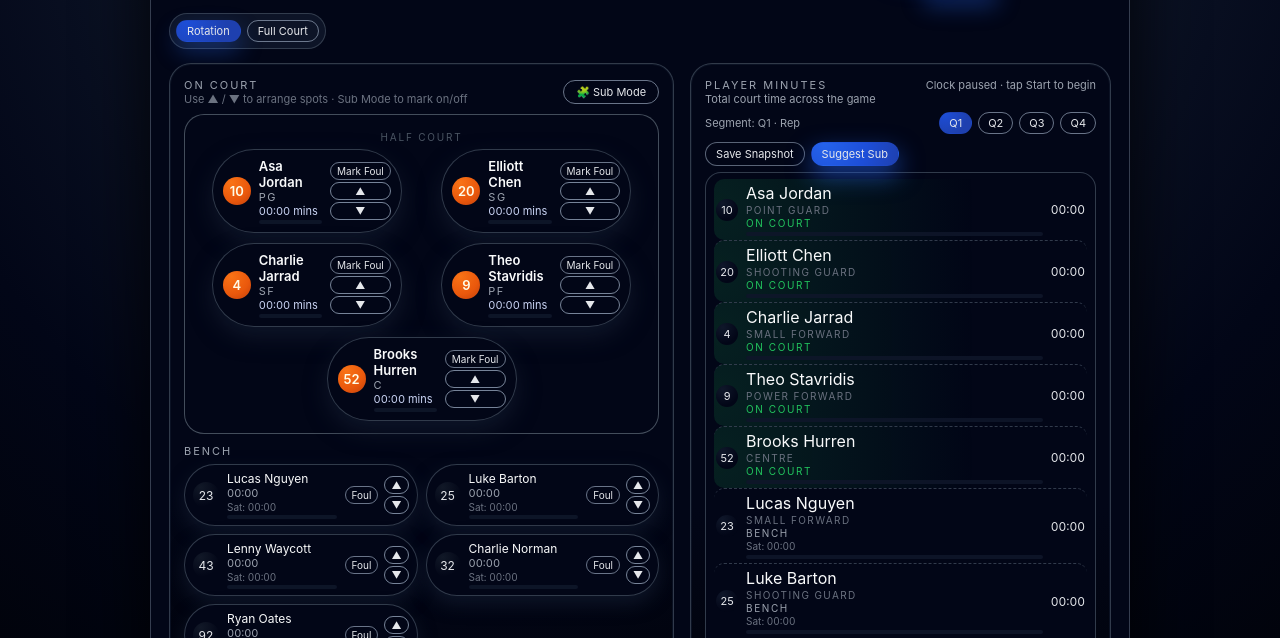
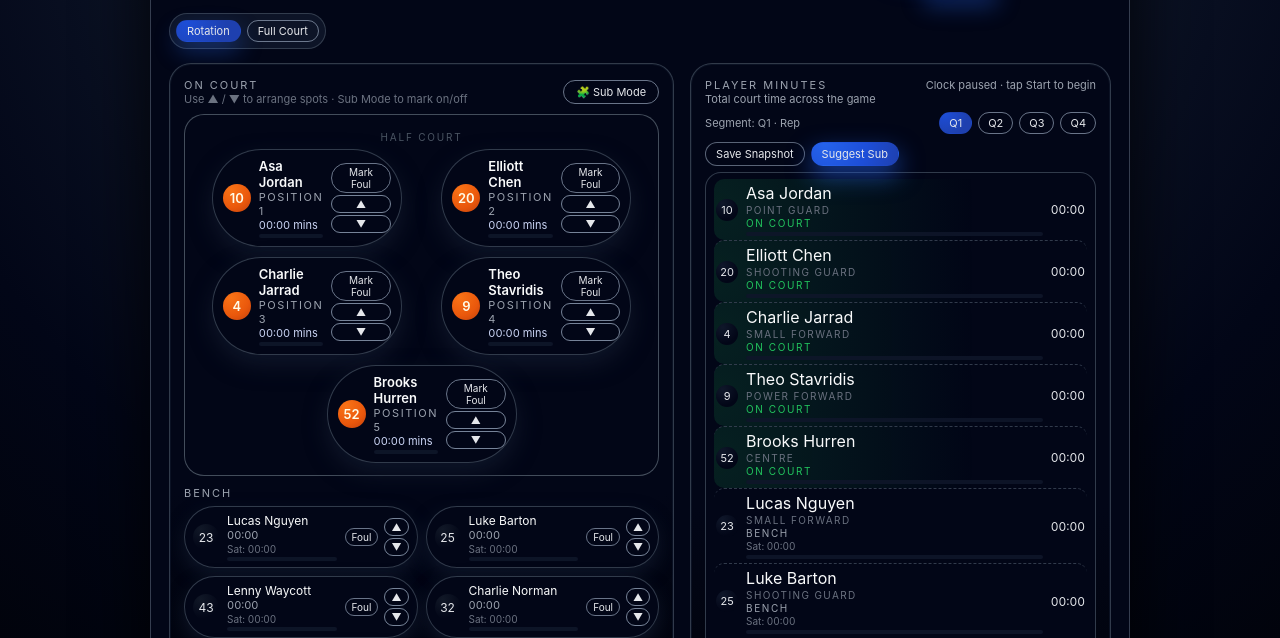
Before and after one commit to Huzzbet/Assistant-Coach, a plain HTML site: page index.html in a window 1280 px wide. Shown: the part 162-800 px from the top of the page. Drawn offline with Linux system fonts and the light colour scheme.

Commit message:
Show basketball positions 1–5 for on-court players

```diff
--- a/index.html
+++ b/index.html
@@ -1825,7 +1825,7 @@ function clearSavedState() {
       }
     }
 
-    function createCourtChip(id) {
+    function createCourtChip(id, courtPosition) {
       const p = findPlayer(id);
       if (!p) return document.createElement('div');
 
@@ -1850,7 +1850,7 @@ function clearSavedState() {
       meta.className = 'player-meta';
       meta.innerHTML = `
         <div class="player-name">${p.name}</div>
-        <div class="player-role">${p.short}</div>
+        <div class="player-role">Position ${courtPosition}</div>
         <div class="player-mins">${formatTime(state.minutes[id])} mins</div>
         ${fatigueBarHTML(id)}
       `;
@@ -1892,9 +1892,9 @@ function clearSavedState() {
 
       const ids = state.onCourt;
 
-      [ids[0], ids[1]].forEach(id => id != null && top.appendChild(createCourtChip(id)));
-      [ids[2], ids[3]].forEach(id => id != null && mid.appendChild(createCourtChip(id)));
-      if (ids[4] != null) bot.appendChild(createCourtChip(ids[4]));
+      [0, 1].forEach(index => ids[index] != null && top.appendChild(createCourtChip(ids[index], index + 1)));
+      [2, 3].forEach(index => ids[index] != null && mid.appendChild(createCourtChip(ids[index], index + 1)));
+      if (ids[4] != null) bot.appendChild(createCourtChip(ids[4], 5));
     }
 
     function renderBench() {
@@ -2123,10 +2123,11 @@ function clearSavedState() {
       holder.innerHTML = '';
       legend.innerHTML = '';
 
-      state.onCourt.forEach(id => {
+      state.onCourt.forEach((id, index) => {
         const p = findPlayer(id);
         if (!p) return;
 
+        const courtPosition = index + 1;
         const pos = state.fullCourtPositions[id] || { x: 50, y: 50 };
 
         const marker = document.createElement('div');
@@ -2138,7 +2139,7 @@ function clearSavedState() {
 
         marker.innerHTML = `
           <div class="court-player-number">${p.number}</div>
-          <div class="court-player-role">${p.short}</div>
+          <div class="court-player-role">Position ${courtPosition}</div>
           <div class="court-player-name">${p.name.split(' ')[0]}</div>
         `;
 
```
